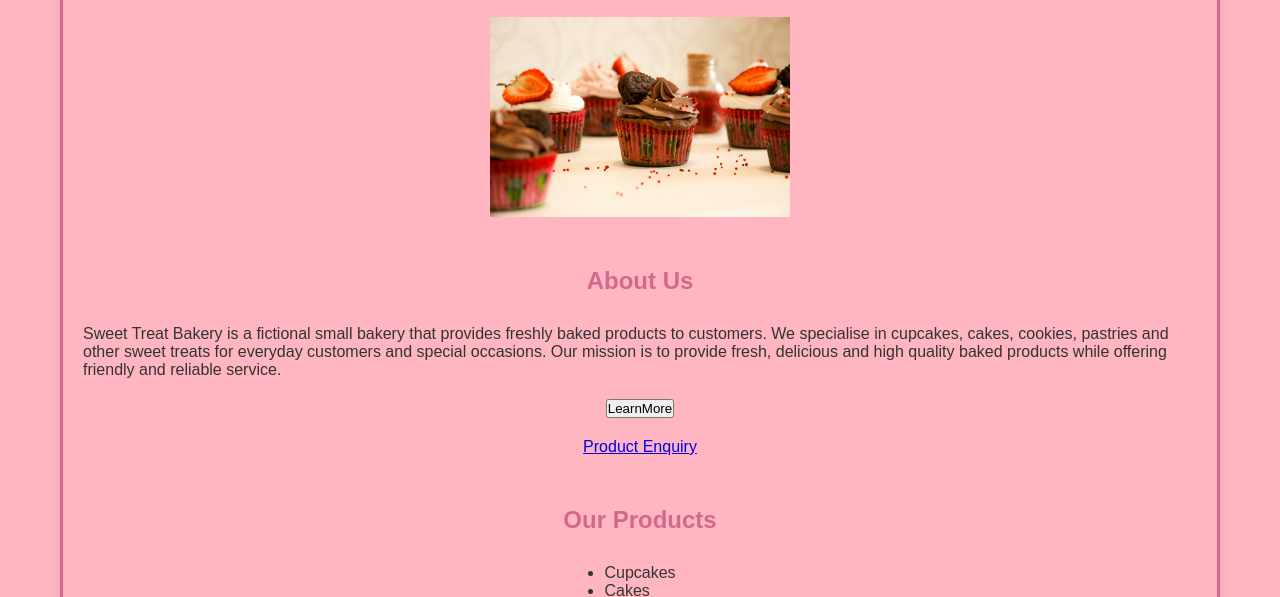
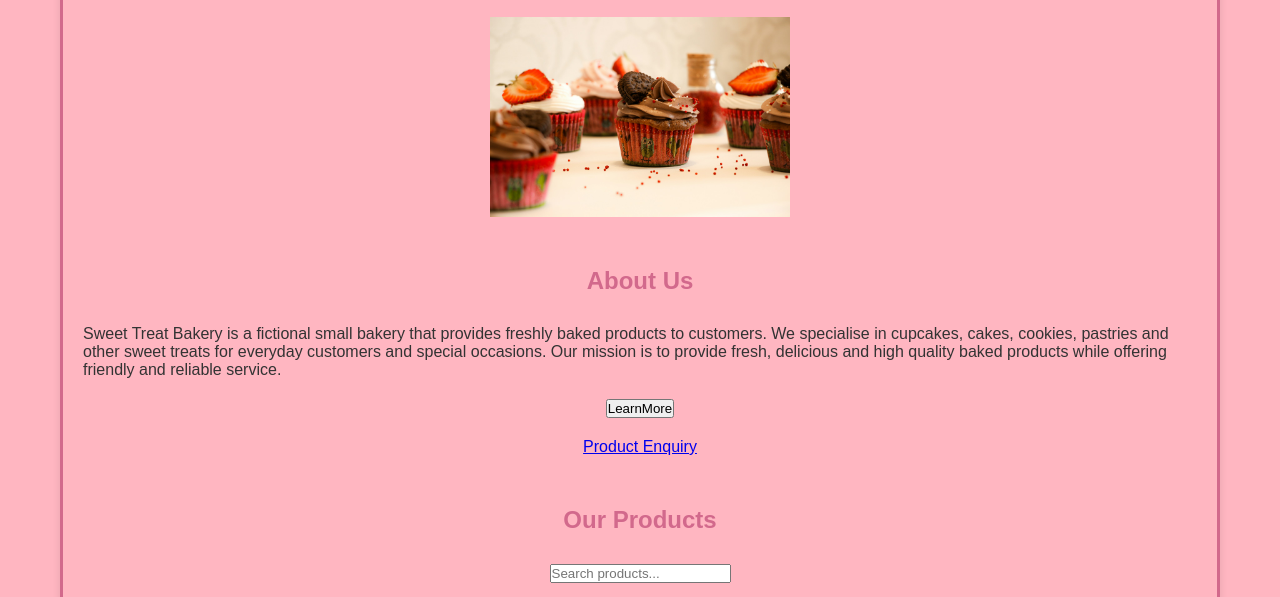
Before and after one commit to ST10505799/SweetTreatBakery, a plain HTML site: page index.html in a window 1280 px wide. Shown: the part 159-756 px from the top of the page. Drawn offline with Linux system fonts and the light colour scheme.

Commit message:
Add product search box
Added a product search input field to the bakery page.

```diff
--- a/index.html
+++ b/index.html
@@ -26,13 +26,14 @@
 </p>
 <p><a href="inquiry.html">Product Enquiry</a></p>
 <h2 id="products">Our Products</h2>
+<input type="text" id="productSearch"placeholder="Search products...">
  <ul>
    <li tabindex="0">Cupcakes</li>
     <li tabindex="0">Cakes</li>
     <li tabindex="0" >Pastries</li>
     <li tabindex="0">Cookies</li>
+ </ul>
 
- </ul>
  <h2 id="contact">Contact Us</h2>
  <p>For more information, please contact Sweet Treat Bakery.</p>
 </div>
```
